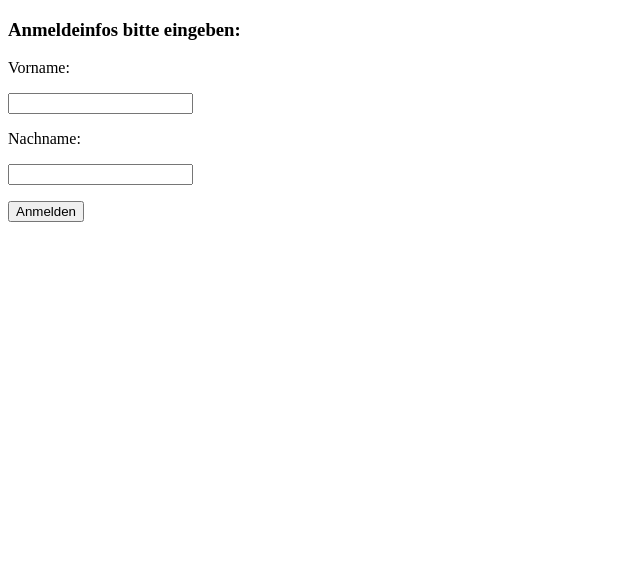
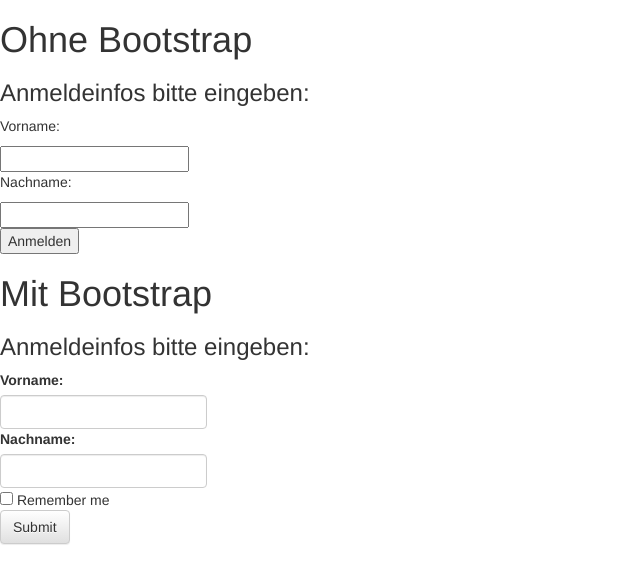
Before and after one commit to d-ansti/medt3, a PHP site: page /medt3/Projects/Exercise4/form1.php in a window 1280 px wide. Shown: the top 584 px of the page, without its empty margins (0-640 px from the left). Run offline with PHP 8.4, Linux system fonts and the light colour scheme.

Commit message:
changed form1.php

```diff
--- a/Projects/Exercise4/form1.php
+++ b/Projects/Exercise4/form1.php
@@ -3,17 +3,51 @@
   <head>
     <meta charset="utf-8">
     <title>PHP Form Demo 1</title>
+
+    <!-- Latest compiled and minified CSS -->
+    <link rel="stylesheet" href="https://maxcdn.bootstrapcdn.com/bootstrap/3.3.7/css/bootstrap.min.css" integrity="sha384-BVYiiSIFeK1dGmJRAkycuHAHRg32OmUcww7on3RYdg4Va+PmSTsz/K68vbdEjh4u" crossorigin="anonymous">
+
+    <!-- Optional theme -->
+    <link rel="stylesheet" href="https://maxcdn.bootstrapcdn.com/bootstrap/3.3.7/css/bootstrap-theme.min.css" integrity="sha384-rHyoN1iRsVXV4nD0JutlnGaslCJuC7uwjduW9SVrLvRYooPp2bWYgmgJQIXwl/Sp" crossorigin="anonymous">
+
+    <!-- Latest compiled and minified JavaScript -->
+    <script src="https://maxcdn.bootstrapcdn.com/bootstrap/3.3.7/js/bootstrap.min.js" integrity="sha384-Tc5IQib027qvyjSMfHjOMaLkfuWVxZxUPnCJA7l2mCWNIpG9mGCD8wGNIcPD7Txa" crossorigin="anonymous"></script>
+
   </head>
   <body>
+    <h1>Ohne Bootstrap</h1>
+
     <form action="http://localhost/medt3/Projects/Exercise4/form1.php">
       <h3>Anmeldeinfos bitte eingeben:</h3>
       <p>Vorname:</p>
       <input type="text" name="vn">
       <p>Nachname:</p>
       <input type="text" name="nn">
-      <p>
-        <input type="submit" value="Anmelden">
-      </p>
+      <br>
+      <p><input type="submit" value="Anmelden"></p>
     </form>
+
+    <h1>Mit Bootstrap</h1>
+
+    <h3>Anmeldeinfos bitte eingeben:</h3>
+    <form class="form-inline">
+  <div class="form-group">
+    <label for="email">Vorname:</label>
+    <br>
+    <input type="text" class="form-control" id="vn">
+  </div><br>
+  <div class="form-group">
+    <label for="pwd">Nachname:</label>
+    <br>
+    <input type="text" class="form-control" id="nn">
+  </div>
+  <br>
+  <div class="checkbox">
+    <label><input type="checkbox"> Remember me</label>
+  </div>
+  <br>
+  <button type="submit" class="btn btn-default">Submit</button>
+</form>
+
   </body>
 </html>
```
